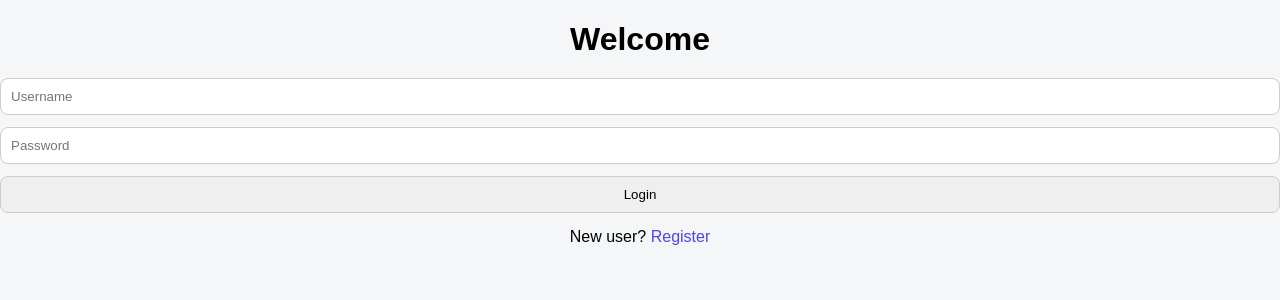
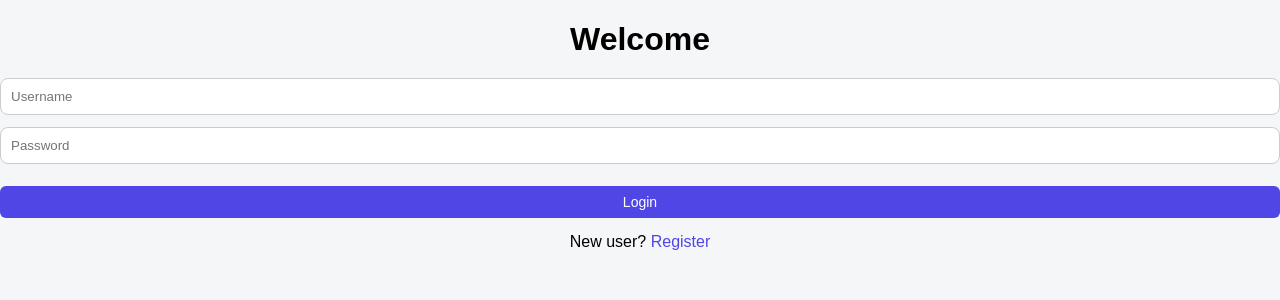
Before and after one commit to Dhanush-devup/Todo-list-, a Flask app: page / in a window 1280 px wide. Shown: the top 300 px of the page. Run offline with Flask 3, Linux system fonts and the light colour scheme.

Commit message:
some changes in css

```diff
--- a/static/style.css
+++ b/static/style.css
@@ -35,6 +35,17 @@ button {
     border-radius: 6px;
     border: none;
     background: #4f46e5;
+    color: #ffffff;
+    cursor: pointer;
+    width: 100%;
+    margin-top: 10px;
+}
+#loginbtt {
+    padding: 8px 12px;
+    font-size: 14px;
+    border-radius: 6px;
+    border: none;
+    background: #4f46e5;
     color: white;
     cursor: pointer;
     width: 100%;
--- a/templates/index.html
+++ b/templates/index.html
@@ -6,7 +6,7 @@
 <form action="/login" method="post">
     <input autocomplete="off" type="text" name="username" placeholder="Username">
     <input type="password" name="password" placeholder="Password">
-    <input type="submit" value="Login">
+    <input type="submit" value="Login" id="loginbtt">
 </form>
 
 <p>
```
